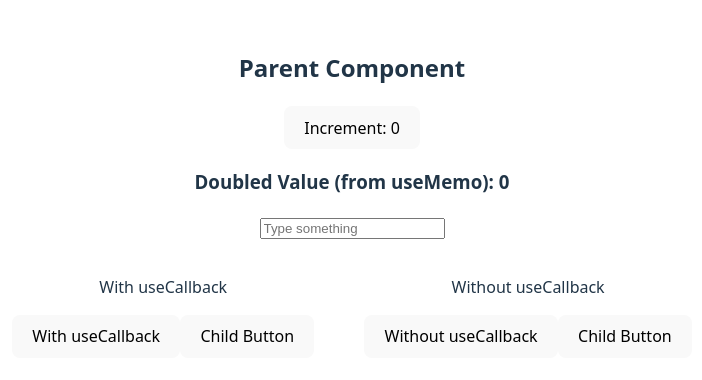
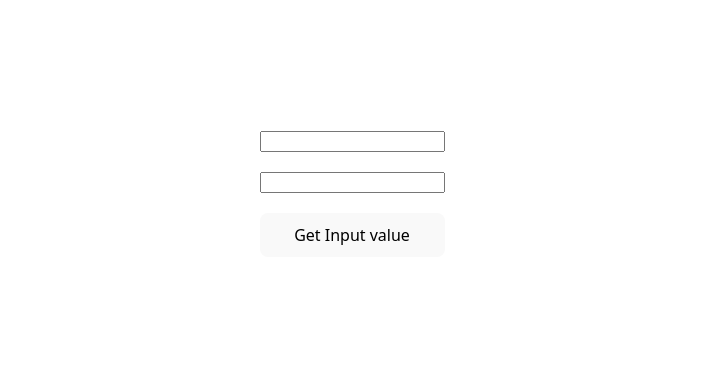
Before and after one commit to vedamanikanta2023/practice, a React (Vite) app: page / in a window 1280 px wide. Shown: the part 206-586 px from the top of the page, without its empty margins (288-990 px from the left). Built offline with nearby package versions, Linux system fonts and the light colour scheme.

Commit message:
updating the app component

```diff
--- a/src/App.jsx
+++ b/src/App.jsx
@@ -9,6 +9,7 @@ import Header from './Header'
 import PositionDemo from './PositionDemo'
 import { Timer } from './Timer'
 import Parent from './ParentComponent'
+import { ControlledUncontrolled } from './ControlledUncontrolled/ControlledUncontrolled'
 
 const shoeCollections=[];
 for(let i=0;i<100;i++){
@@ -23,7 +24,8 @@ function App() {
   }
   return (
     <>
-    <Parent />
+    <ControlledUncontrolled />
+    {/* <Parent /> */}
     {/* <Timer /> */}
     {/* <PositionDemo />
     <Header />
```
